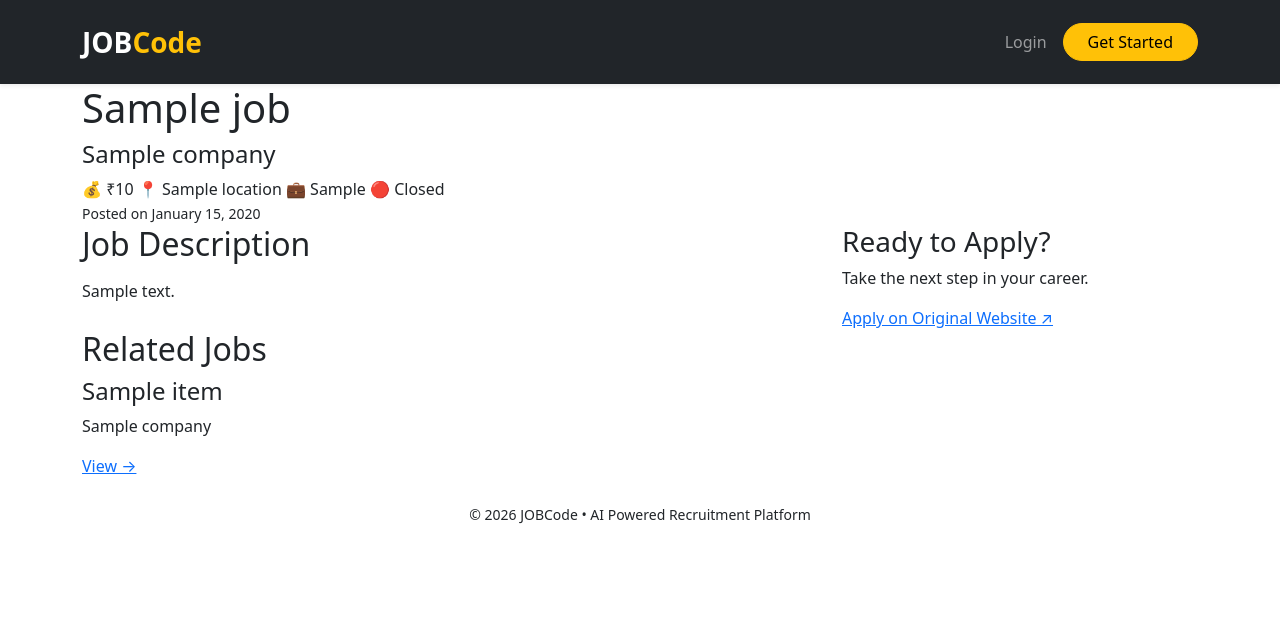
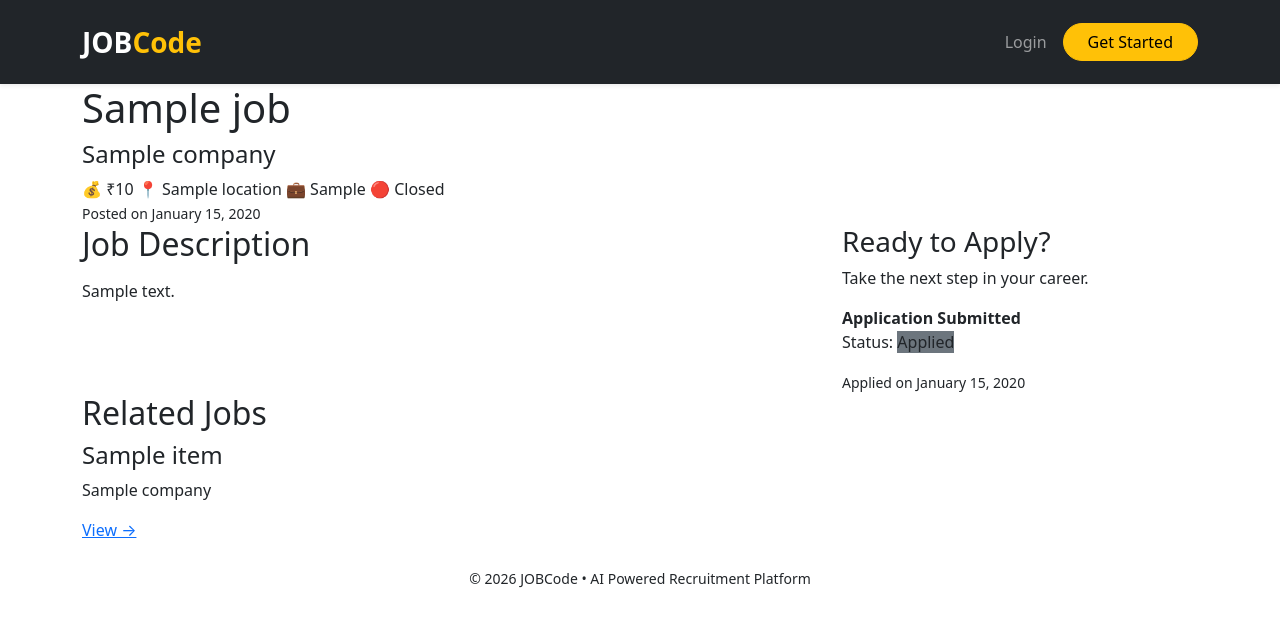
Before and after one commit to Jawahar28/AI-Powered-Job-Portal, a Django app: template jobs/templates/jobs/job_detail.html in a window 1280 px wide. Shown: the top 627 px of the page. Run offline with Django 5.2, Linux system fonts and the light colour scheme; tables that the repository leaves empty hold one stand-in row (values such as "Sample post"); the template is opened without the code that fills it: values that come from a table or form of the project are taken from there, most other values are stand-ins (such as "Sample title", 1, 10 or a date in 2020); data that the repository does not hold is empty.

Commit message:
Application Status Updations

```diff
--- a/applications/models.py
+++ b/applications/models.py
@@ -6,7 +6,7 @@ from django.contrib.auth.models import User
 # Create your models here.
 STATUS_CHOICES = [
     ("A", "Applied"),
-    ("UR ", "Under Review"),
+    ("UR", "Under Review"),
     ("S", "Shortlisted"),
     ("R", "Rejected"),
     ("H", "Hired"),
@@ -29,6 +29,14 @@ class Application(models.Model):
         default="A"
     )
 
+    class Meta:
+        constraints = [
+            models.UniqueConstraint(
+                fields=["user", "job"],
+                name="unique_user_job_application"
+            )
+        ]
+
 
     @property
     def badge_class(self):
--- a/jobs/templates/jobs/job_detail.html
+++ b/jobs/templates/jobs/job_detail.html
@@ -306,6 +306,33 @@ Take the next step in your career.
 
 </p>
 
+{% if application %}
+
+<div class="application-status-box">
+
+    <div class="application-status-icon">
+        <i class="fa-solid fa-circle-check"></i>
+    </div>
+
+    <div>
+        <strong>Application Submitted</strong>
+
+        <p>
+            Status:
+            <span class="{{ application.badge_class }}">
+                {{ application.get_status_display }}
+            </span>
+        </p>
+
+        <small>
+            Applied on {{ application.applied_at|date:"F d, Y" }}
+        </small>
+    </div>
+
+</div>
+
+{% else %}
+
     {% if job.external_url %}
 
     <a
@@ -327,6 +354,8 @@ Take the next step in your career.
         Apply Now
 
     </a>
+
+    {% endif %}
 
 {% endif %}
 
--- a/jobs/views.py
+++ b/jobs/views.py
@@ -128,6 +128,7 @@ def job_detail(request, id):
 
     job_fit = None
     is_saved = False
+    application = None
 
     if request.user.is_authenticated:
         job_fit = analyze_job_fit(
@@ -139,6 +140,8 @@ def job_detail(request, id):
             user = request.user, job = job
         ).exists()
 
+        application = request.user.applications.filter(job=job).first()
+
     return render(
         request,
         "jobs/job_detail.html",
@@ -147,6 +150,7 @@ def job_detail(request, id):
             "related_jobs": related_jobs,
             "job_fit": job_fit,
             "is_saved" : is_saved,
+            "application" : application,
         },
     )
 
```
Lines whose indentation alone changed are shown as unchanged.
